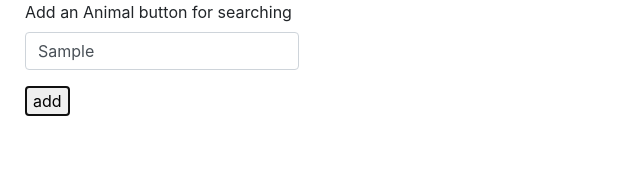
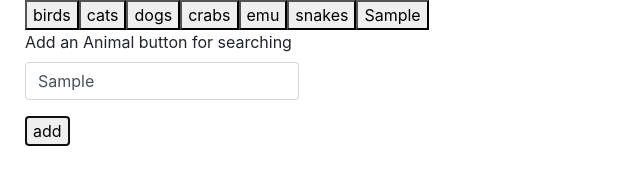
Before and after one commit to mGrill23/giphy-api-hw, a plain HTML site: page index.html in a window 1280 px wide. Both pictures are taken after typing "Sample" into the empty fields and a click on the button "add". Shown: the whole page, without its empty margins (0-640 px from the left). Drawn offline with nearby package versions, Linux system fonts and the light colour scheme.

Commit message:
hopefullyDone

```diff
--- a/assets/app.js
+++ b/assets/app.js
@@ -1,25 +1,25 @@
-var queryUrl = "http://api.giphy.com/v1/gifs/random?q=" + searchQuery + "&api_key=WAXRpkX9VGr1jNv1fqExoE3TPhzI3JNM&limit=10";
-var searchQuery = "placeholder";
 var animals = ["birds", "cats", "dogs", "crabs", "emu", "snakes"];
 
 
-function createNewBtns() {
+function createNewBtns(arr) {
 
-    $("#buttons").clear();
+    $("#buttons").empty();
 
-    for(var i = 0; i < animals.length; i++){
+    for(var i = 0; i < arr.length; i++){
 
-    var animalBtn = $("<button").addClass(".animal-button");
+        var animalBtn = $("<button>").addClass(".animal-button");
 
-    animalBtn.attr("data-animal", animals[i]);
+        animalBtn.attr("data-animal", arr[i]);
 
-    animalBtn.text(animals[i]);
+        animalBtn.text(arr[i]);
 
-    $("#buttons").append(animalBtn);
+        $("#buttons").append(animalBtn);
     }
 
 }
 
+// let be = document.getElementById('addbutton')
+// be.addEventListener('click', console.log('did this work?'))
 
 $("#addbutton").on("click", function(event){
     event.preventDefault();
@@ -28,10 +28,13 @@ $("#addbutton").on("click", function(event){
 
     animals.push(newAnimal);
 
-    createNewBtns();
+    createNewBtns(animals);
+    console.log('test click log')
 });
 
 $(".animal-button").on("click", function(){
+    var queryUrl = "http://api.giphy.com/v1/gifs/random?q=" + searchQuery + "&api_key=WAXRpkX9VGr1jNv1fqExoE3TPhzI3JNM&limit=10";
+
     var animal = $(this).attr("data-animal");
 
     searchQuery = animal;
--- a/index.html
+++ b/index.html
@@ -10,7 +10,7 @@
   <script src="https://cdnjs.cloudflare.com/ajax/libs/jquery/3.2.1/jquery.min.js"></script>
   <script src="https://stackpath.bootstrapcdn.com/bootstrap/4.1.3/js/bootstrap.min.js" integrity="sha384-ChfqqxuZUCnJSK3+MXmPNIyE6ZbWh2IMqE241rYiqJxyMiZ6OW/JmZQ5stwEULTy" crossorigin="anonymous"></script>
   <link rel="stylesheet" href="assets/style.css">
-  <script src="assets/app.js"></script>
+  <script src="assets/app.js" defer></script>
 
 </head>
 <body>
```
